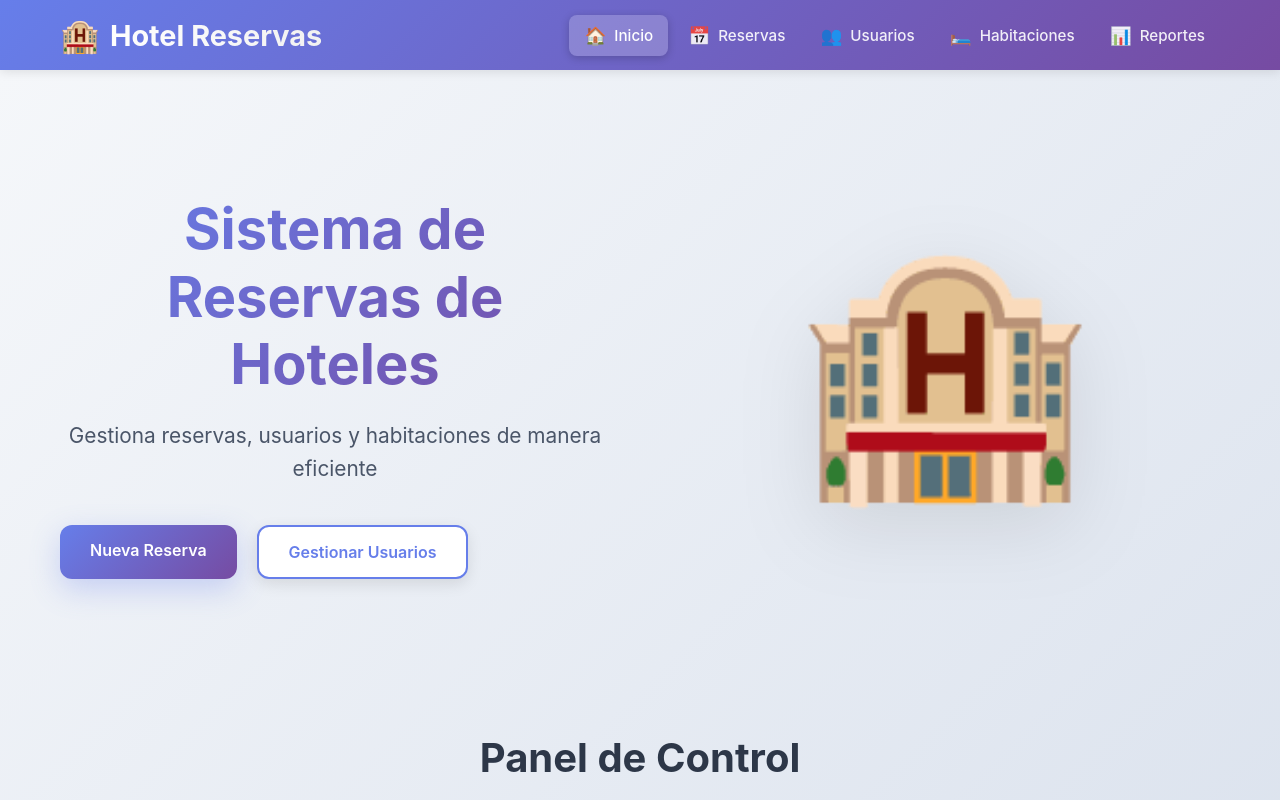
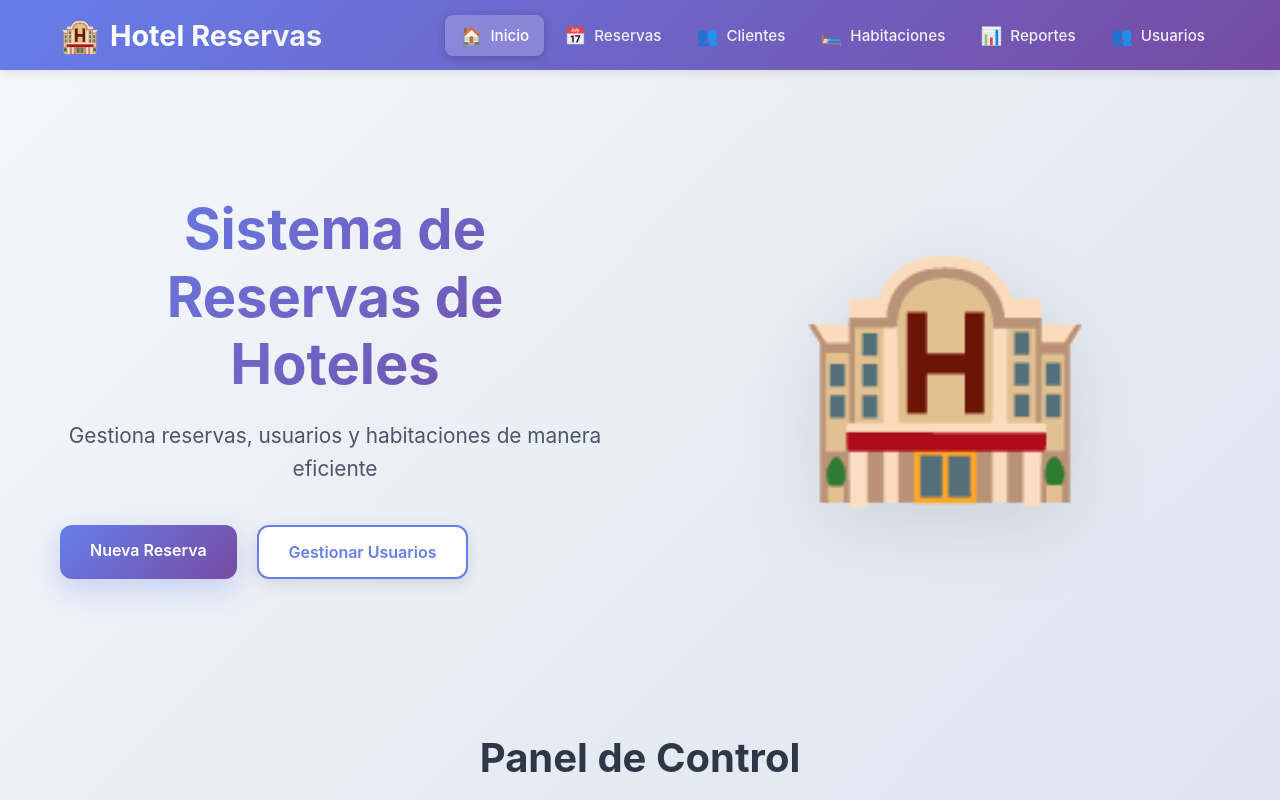
Before and after one commit to csanchezc5/SE_Proyecto, a React (Create React App) app in the folder hotel-reservas-frontend/: page / in a window 1280 px wide. Shown: the top 800 px of the page. Built offline with nearby package versions, Linux system fonts and the light colour scheme; no server answers.

Commit message:
clientes

```diff
--- a/hotel-reservas-frontend/src/components/Header.js
+++ b/hotel-reservas-frontend/src/components/Header.js
@@ -66,12 +66,12 @@ function Header() {
 
             <li className="nav-item">
               <Link
-                to="/usuarios"
-                className={`nav-link ${isActive('/usuarios') ? 'active' : ''}`}
+                to="/clientes"
+                className={`nav-link ${isActive('/clientes') ? 'active' : ''}`}
                 onClick={() => setIsMenuOpen(false)}
               >
                 <span className="nav-icon">👥</span>
-                Usuarios
+                Clientes
               </Link>
             </li>
 
@@ -96,6 +96,17 @@ function Header() {
                 Reportes
               </Link>
             </li>
+
+            <li className="nav-item">
+              <Link
+                to="/usuarios"
+                className={`nav-link ${isActive('/usuarios') ? 'active' : ''}`}
+                onClick={() => setIsMenuOpen(false)}
+              >
+                <span className="nav-icon">👥</span>
+                Usuarios
+              </Link>
+            </li>
           </ul>
         </nav>
       </div>
```
